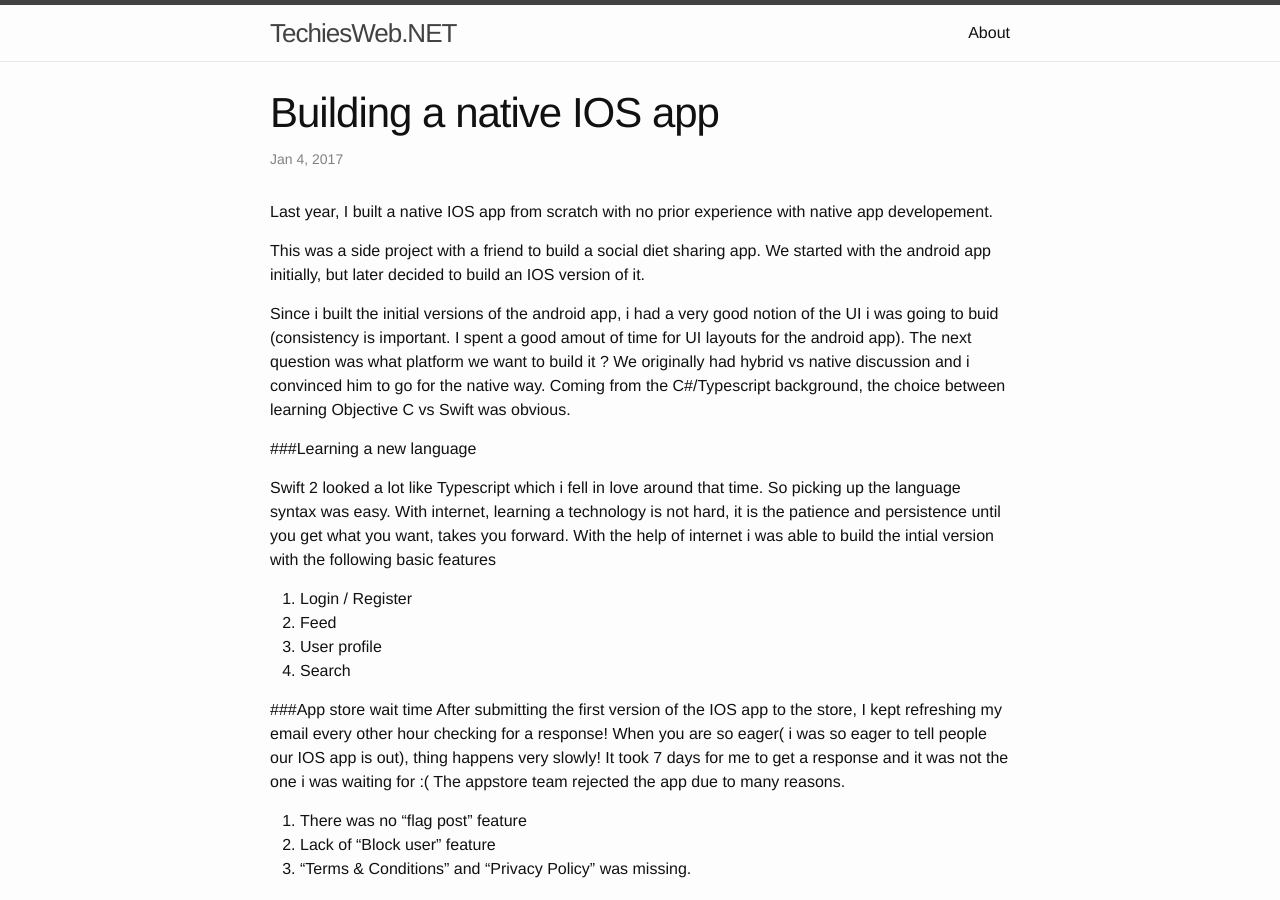
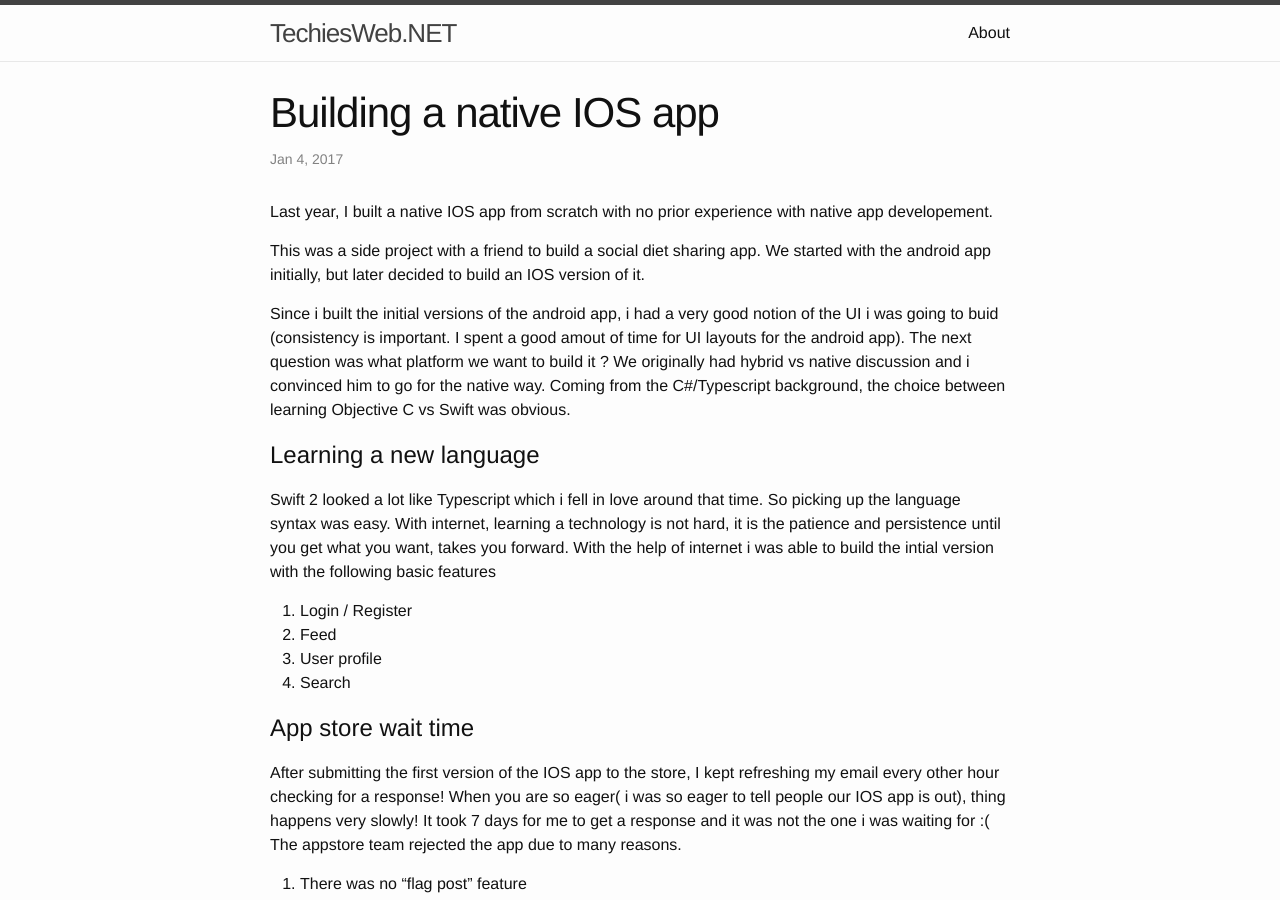
Before and after one commit to kshyju/techiesweb.net, a Jekyll site: the page built from _posts/2017-01-04-building-a-native-ios-app.md, in a window 1280 px wide and 900 px high. Built offline with Jekyll 4.4.1, drawn with Linux system fonts in a browser that asks for light colours.

Commit message:
Fixing header

```diff
--- a/_posts/2017-01-04-building-a-native-ios-app.md
+++ b/_posts/2017-01-04-building-a-native-ios-app.md
@@ -12,7 +12,8 @@ This was a side project with a friend to build a social diet sharing app. We sta
 Since i built the initial versions of the android app, i had a very good notion of the UI i was going to buid (consistency is important. I spent a good amout of time for UI layouts for  the android app). The next question was what platform we want to build it ? We originally had hybrid vs native discussion and  i convinced him to go for the native way. Coming from the C#/Typescript background, the choice between learning Objective C vs Swift was obvious.
 
 
-###Learning  a new language
+Learning  a new language
+====
 
 Swift 2 looked a lot like Typescript which i fell in love around that time. So picking up the language syntax was easy. With internet, learning a technology is not hard, it is the patience and persistence until you get what you want, takes you forward. With the help of internet i was able to build the intial version with the following basic features
 
@@ -21,7 +22,8 @@ Swift 2 looked a lot like Typescript which i fell in love around that time. So p
 3. User profile
 4. Search
 
-###App store wait time
+App store wait time
+====
 After submitting the first version of the IOS app to the store, I kept refreshing my email every other hour checking for a response! When you are so eager( i was so eager to tell people our IOS app is out), thing happens very slowly! It took 7 days for me to get a response and it was not the one i was waiting for :( The appstore team rejected the app due to many reasons.
 
 1. There was no "flag post" feature
@@ -49,7 +51,8 @@ I shipped multiple updates to the app over the next few months including feature
 10. Facebook & Twitter Integration
 
 
-### Where is the app now ?
+Where is the app now ?
+====
 
 We decided to not continue maintaining the IOS app in the store anymore. So it is not available to download. I created a video of the app before deleting it from my phone. You can see it here. (It is around 10 minutes.Sorry! My video production skills are so poor :))
 
```
